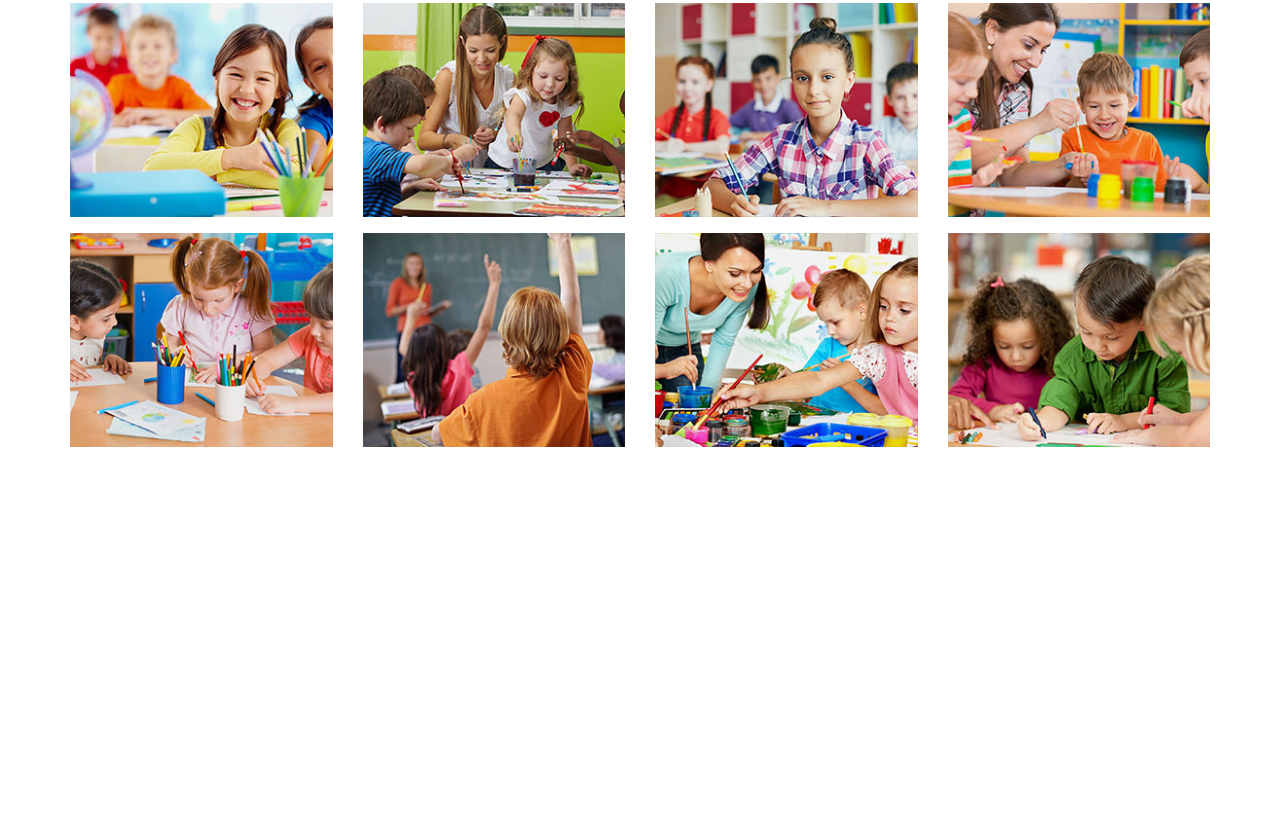
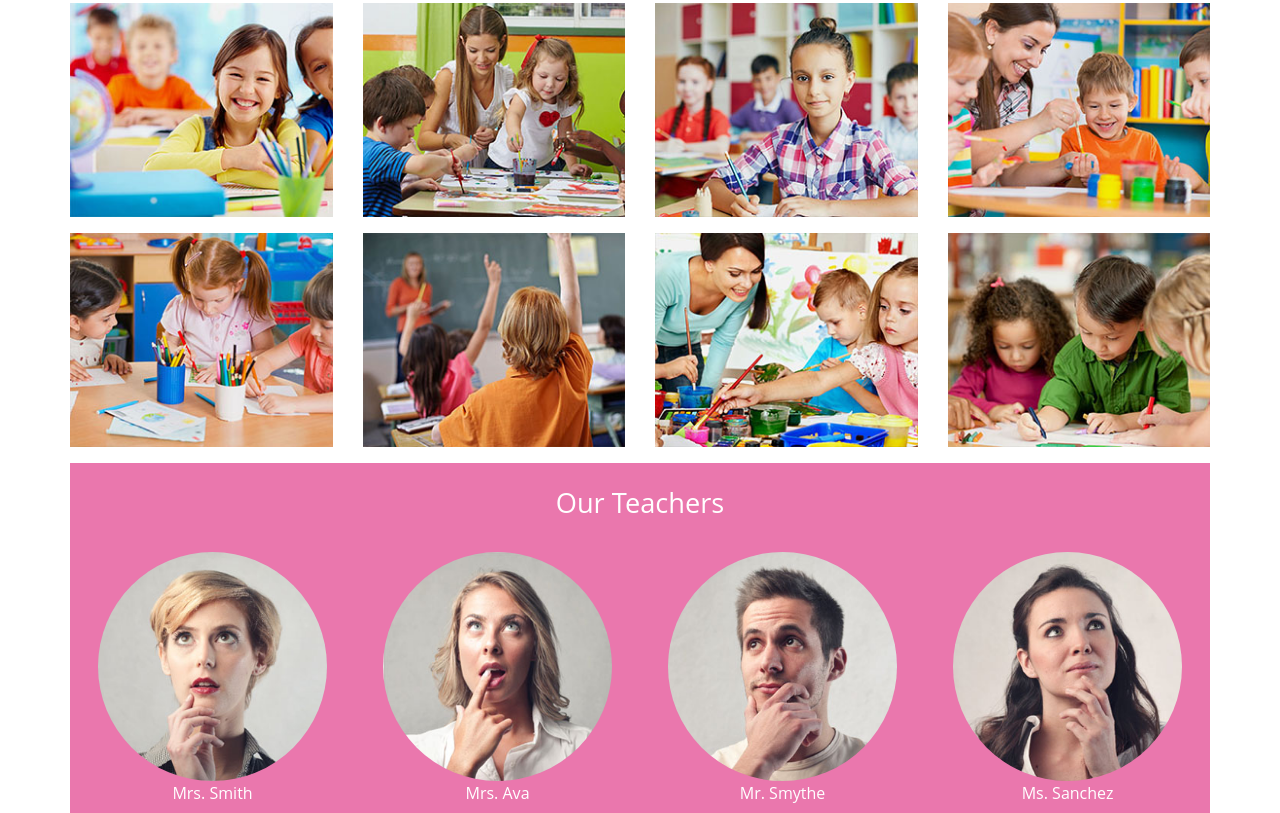
Before and after one commit to NasimMhn/ec-kidz-school, a plain HTML site: page index.html in a window 1280 px wide. Shown: the part 1175-1988 px from the top of the page. Before the commit the page ends 1638 px from the top, so only its background shows below. Drawn offline with nearby package versions, Linux system fonts and the light colour scheme.

Commit message:
teacher section

```diff
--- a/css/style.css
+++ b/css/style.css
@@ -67,3 +67,17 @@ h3 {
 .image-gallery * img {
   width: 100%;
 }
+
+.teacher-card {
+  display: flex;
+  flex-direction: column;
+  justify-content: center;
+  align-items: center;
+  color: white;
+  font-size: 1rem;
+}
+
+.teacher-card img {
+  border-radius: 50%;
+  width: 90%;
+}
--- a/index.html
+++ b/index.html
@@ -223,6 +223,32 @@
     </div>
   </div>
 
+  <div class="container bg-cozy">
+    <div class="row">
+      <div class="col mb-4 mt-4">
+        <h2 class="text-white text-center">Our Teachers</h2>
+      </div>
+    </div>
+    <div class="row">
+      <div class="col-sm-3 mb-2 teacher-card">
+        <img src="images/avatars/avatar-1.jpg" />
+        <span> Mrs. Smith </span>
+      </div>
+      <div class="col-sm-3 mb-2 teacher-card">
+        <img src="images/avatars/avatar-2.jpg" />
+        <span> Mrs. Ava </span>
+      </div>
+      <div class="col-sm-3 mb-2 teacher-card">
+        <img src="images/avatars/avatar-3.jpg" />
+        <span> Mr. Smythe </span>
+      </div>
+      <div class="col-sm-3 mb-2 teacher-card">
+        <img src="images/avatars/avatar-4.jpg" />
+        <span> Ms. Sanchez </span>
+      </div>
+    </div>
+  </div>
+
 
 
 
```
